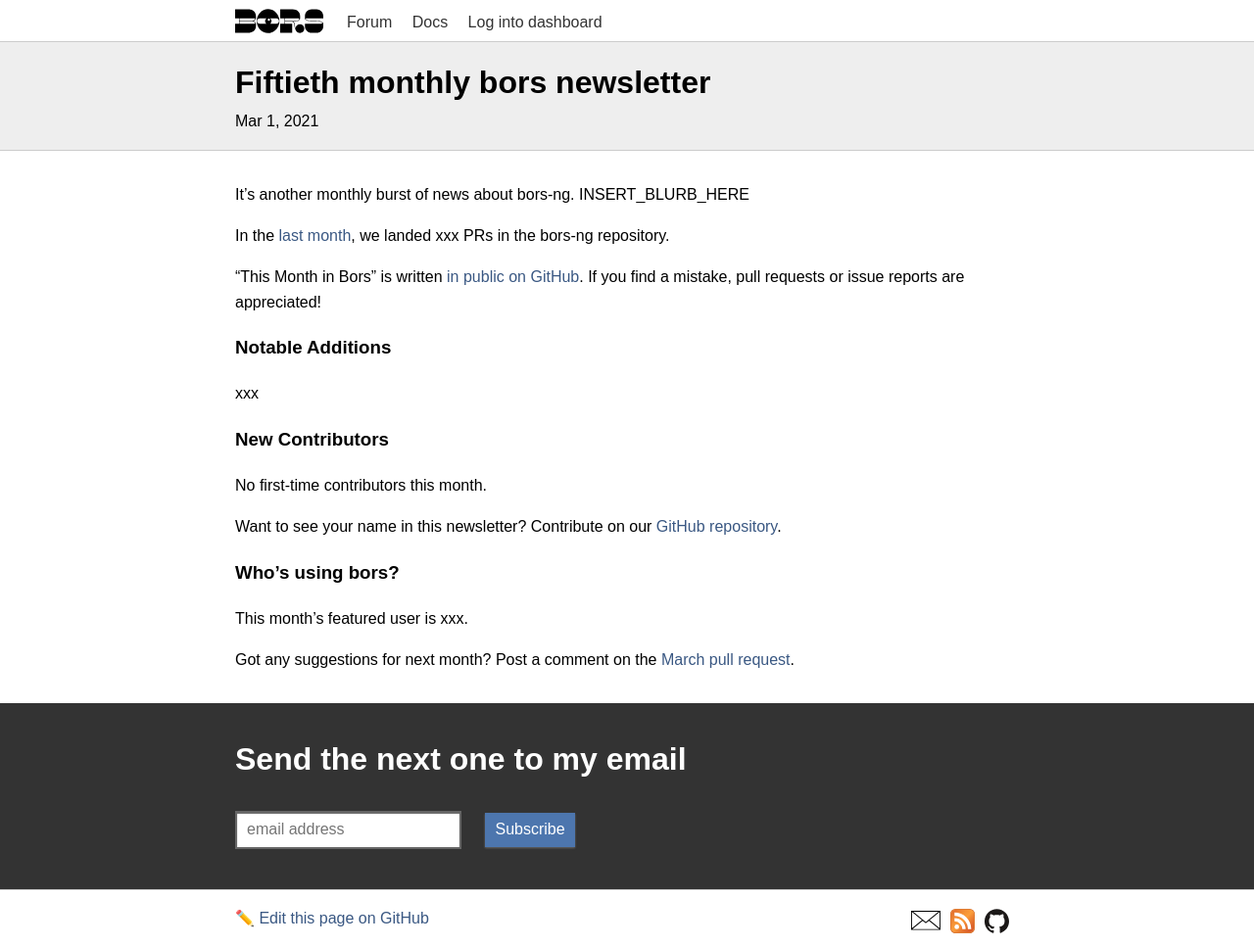
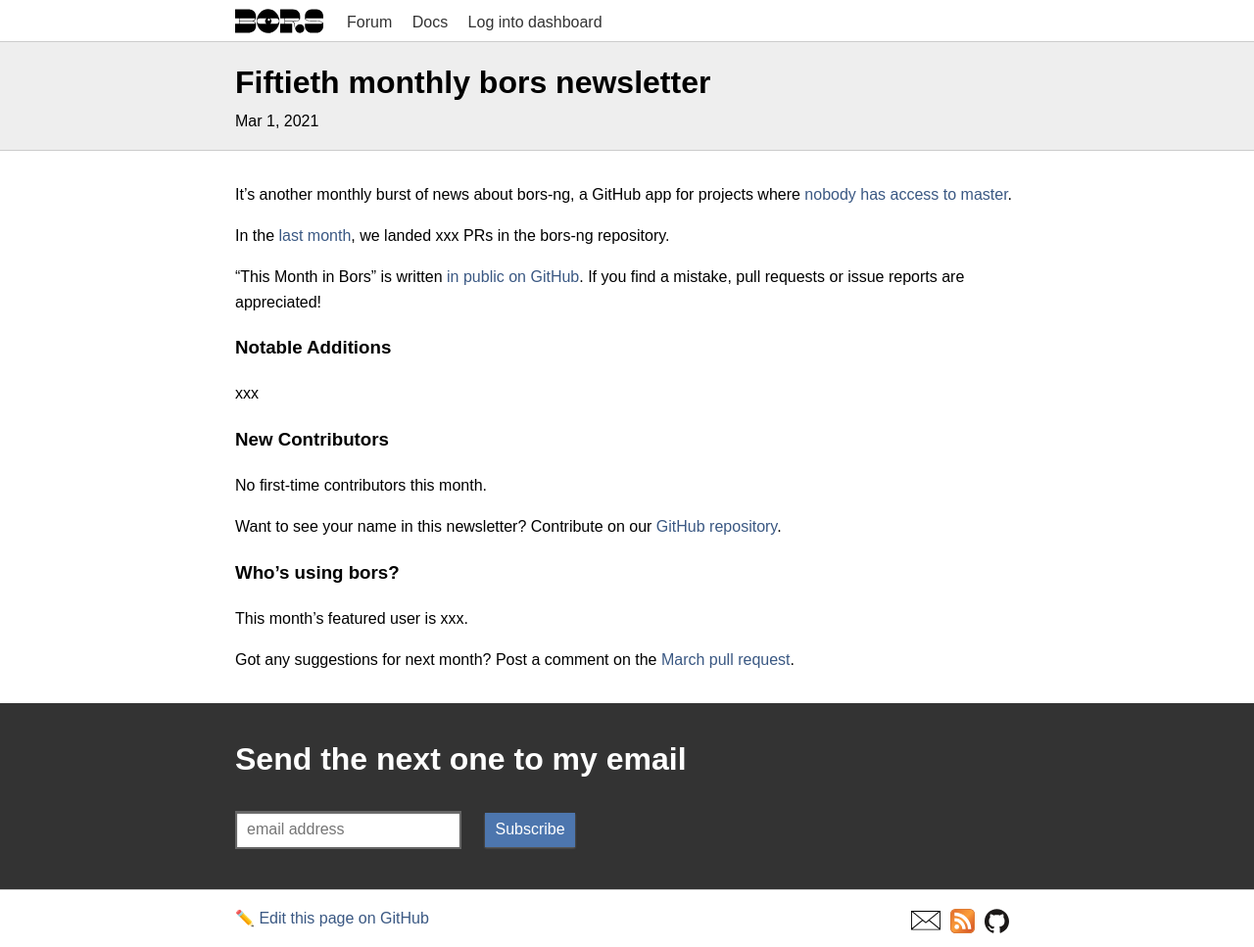
Before and after one commit to bors-ng/bors-ng.github.io, a Jekyll site: the page built from _posts/2021-03-01-tmib-50.md, in a window 1280 px wide. Shown: the whole page at 98% size. Built offline with Jekyll 4.4.1, drawn with Linux system fonts in a browser that asks for light colours.

Commit message:
Add blurb

```diff
--- a/_posts/2021-03-01-tmib-50.md
+++ b/_posts/2021-03-01-tmib-50.md
@@ -6,7 +6,7 @@
 categories: newsletter
 ---
 
-It's another monthly burst of news about bors-ng. INSERT_BLURB_HERE
+It's another monthly burst of news about bors-ng, a GitHub app for projects where [nobody has access to master](https://beyermatthias.de/blog/2020/03/20/my-problem-with-the-nixos-community/).
 
 In the [last month](https://github.com/bors-ng/bors-ng/pulls?utf8=%E2%9C%93&q=is%3Apr%20is%3Amerged%20closed%3A2021-01-01..2021-01-31),
 we landed xxx PRs in the bors-ng repository.
```
